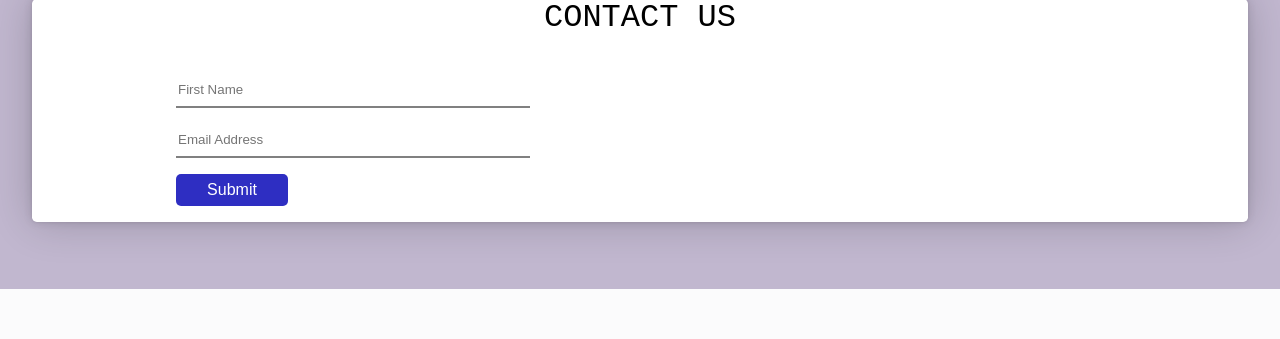
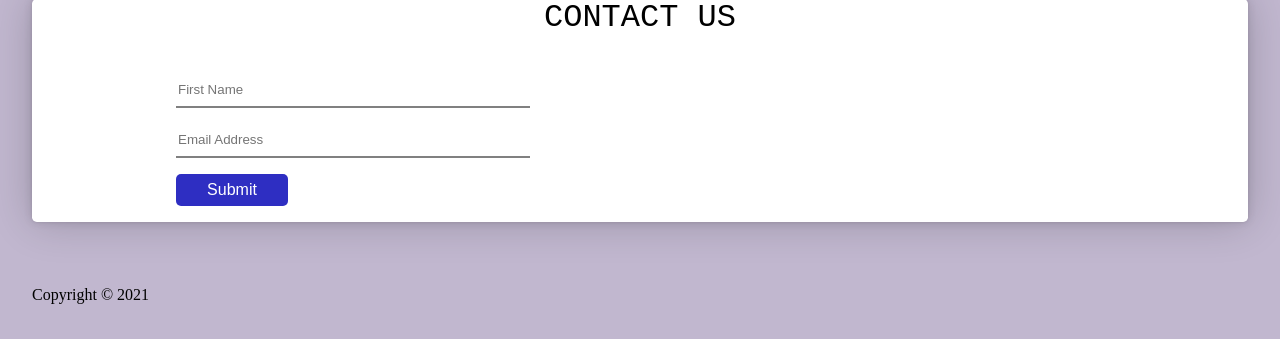
Before and after one commit to prathimacode-hub/DiaLogs, a Flask app: page / in a window 1280 px wide. Shown: the part 2348-2687 px from the top of the page. Before the commit the page ends 2637 px from the top, so only its background shows below. Run offline with Flask 2, Linux system fonts and the light colour scheme; some libraries are stand-ins or nearby versions.

Commit message:
Update home.html

```diff
--- a/templates/home.html
+++ b/templates/home.html
@@ -109,5 +109,14 @@
                 </div>
             </div>
         </div>
+
+        <script src="https://code.jquery.com/jquery-3.2.1.slim.min.js" integrity="sha384-KJ3o2DKtIkvYIK3UENzmM7KCkRr/rE9/Qpg6aAZGJwFDMVNA/GpGFF93hXpG5KkN" crossorigin="anonymous"></script>
+        <script src="https://cdnjs.cloudflare.com/ajax/libs/popper.js/1.12.9/umd/popper.min.js" integrity="sha384-ApNbgh9B+Y1QKtv3Rn7W3mgPxhU9K/ScQsAP7hUibX39j7fakFPskvXusvfa0b4Q" crossorigin="anonymous"></script>
+        <script src="https://maxcdn.bootstrapcdn.com/bootstrap/4.0.0/js/bootstrap.min.js" integrity="sha384-JZR6Spejh4U02d8jOt6vLEHfe/JQGiRRSQQxSfFWpi1MquVdAyjUar5+76PVCmYl" crossorigin="anonymous"></script>
+
+    <footer id="main-footer">
+      Copyright &copy; 2021
+    </footer>
+
     </body>
 </html>
```
